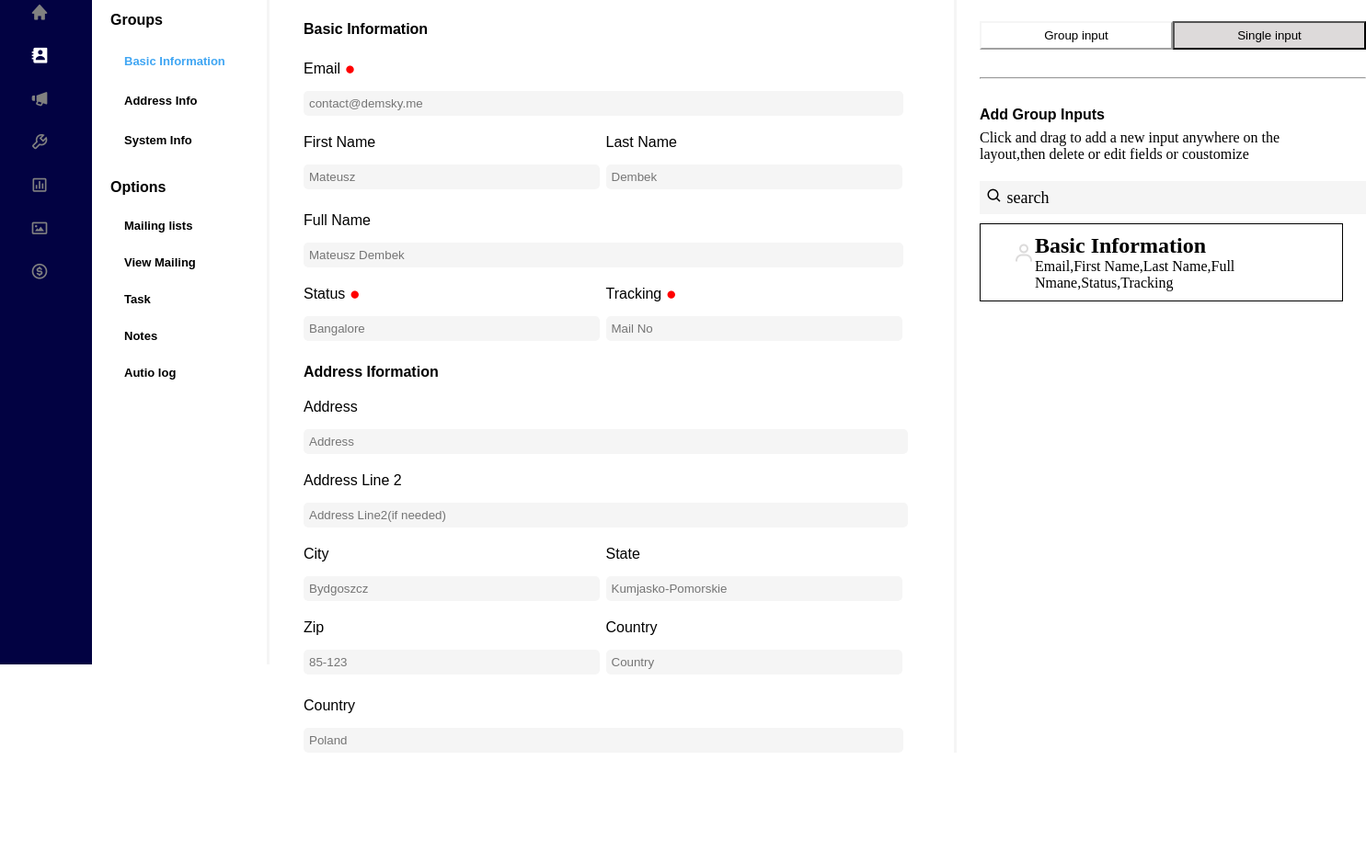
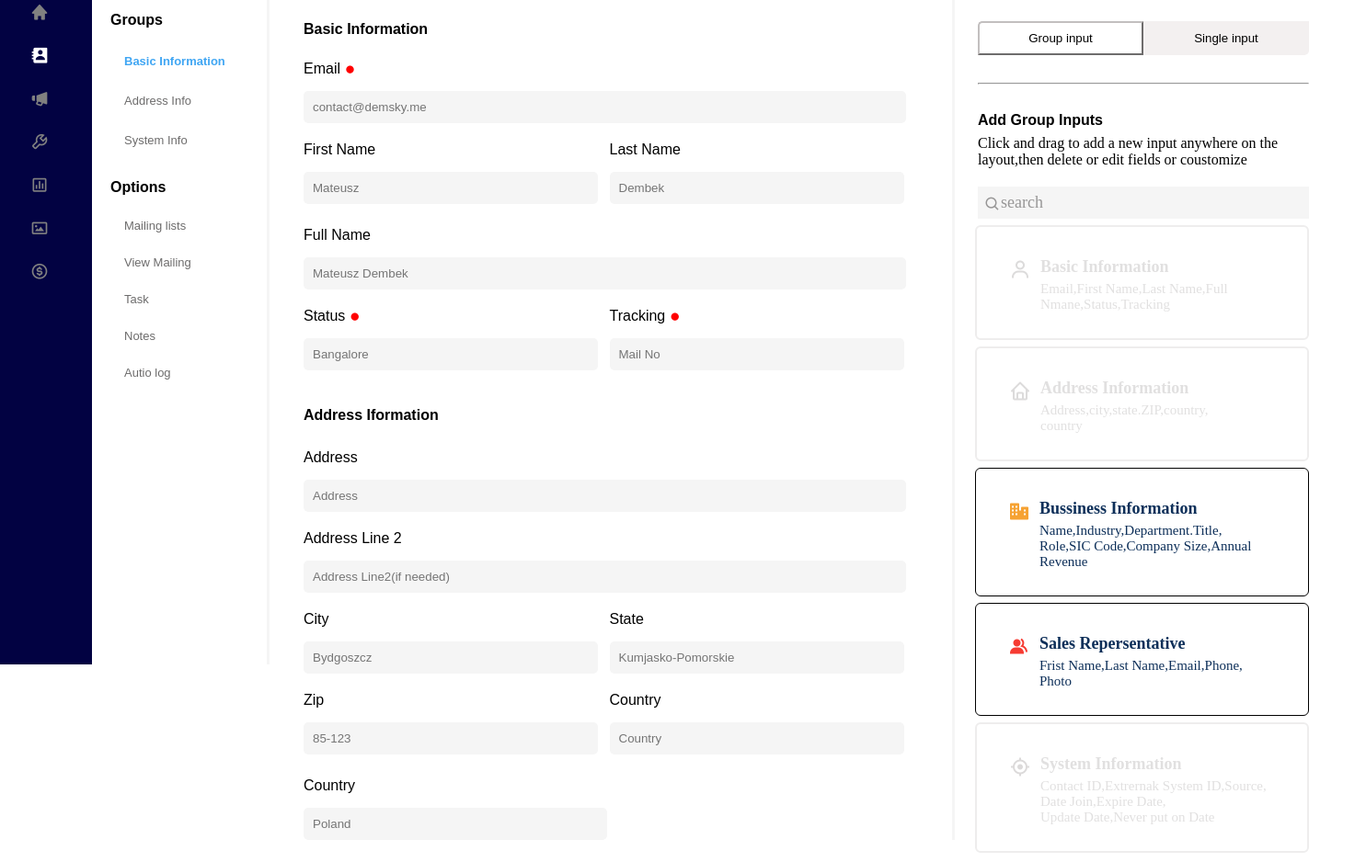
Before and after one commit to ruban-04/css-task-2, a plain HTML site: page index.html in a window 1280 px wide. Shown: the part 77-1015 px from the top of the page at 92% size, 1485 px wide, since content can reach past the window. Before the commit the page ends 896 px from the top, so only its background shows below. Drawn offline with nearby package versions, Linux system fonts and the light colour scheme; a web font is replaced by a local one.

Commit message:
system information

```diff
--- a/index.html
+++ b/index.html
@@ -62,8 +62,8 @@
         <div class="label2">
             <h3 class="status"> Status <i class='bx bxs-circle'></i></h3>
             <h2 class="status"> Tracking <i class='bx bxs-circle'></i></h2>
-            <input type="text" class="bangalore" placeholder="Bangalore">
-            <input type="text" class="bangalore" placeholder="Mail No">
+            <input type="text" class="heading" placeholder="Bangalore">
+            <input type="text" class="heading" placeholder="Mail No">
         </div>
             <h1 class="header">Address Iformation</h1>
             <h2 class="head">Address</h2>
@@ -96,16 +96,43 @@
 <h1 class="line"><hr></h1>
 <h1 class="add-3">Add Group Inputs</h1>
 <p class="para1">Click and drag to add a new input anywhere on the <br>layout,then delete or edit fields or coustomize</p>
-
-<h2 class="searchbar"><i class='bx bx-search'></i>  search</h2>
+    <h2 class="searchbar"> <i class='bx bx-search'></i> search</h2>
 <div class="border1">
     <h2 class="user"><i class='bx bx-user'></i></h2>
     <div class="parahead1">
-        <h2> Basic Information</h2>
-        <p class="para3">Email,First Name,Last Name,Full<br> Nmane,Status,Tracking</p>
+        <h2 class="info1"> Basic Information</h2>
+        <p class="para2">Email,First Name,Last Name,Full<br> Nmane,Status,Tracking</p>
     </div>
-
 </div>
+    <div class="border2">
+        <h2 class="home"><i class='bx bx-home'></i></h2>
+        <div class="parahead2">
+            <h2 class="info2">Address Information</h2>
+            <p class="para3">Address,city,state.ZIP,country,<br>country </p>
+        </div>
+    </div>
+    <div class="border3">
+        <h2 class="company"><i class='bx bxs-business' style='color:#f6a232'  ></i></h2>
+        <div class="parahead3">
+            <h2 class="info3">Bussiness Information</h2>
+            <p class="para4">Name,Industry,Department.Title,<br>Role,SIC Code,Company Size,Annual<br> Revenue</p>
+        </div>
+    </div>
+    <div class="border4">
+        <h2 class="sale"><i class='bx bxs-group' style='color:#f63b32'  ></i></h2>
+        <div class="parahead4">
+            <h2 class="info4">Sales Repersentative</h2>
+            <p class="para5">Frist Name,Last Name,Email,Phone,<br>Photo</p>
+        </div>
+    </div>
+        <div class="border5">
+            <h2 class="system"><i class='bx bx-target-lock' style='color:#dcdada'  ></i></h2>
+            <div class="parahead5">
+                <h2 class="info5">System Information</h2>
+                <p class="para6">Contact ID,Extrernak System ID,Source,<br>Date Join,Expire Date,<br>Update Date,Never put on Date</p>
+            </div>
+        </div>
+    </div>
 
 
 
--- a/style.css
+++ b/style.css
@@ -74,6 +74,8 @@ font-family: "Public Sans", sans-serif;
     font-family: "Public Sans", sans-serif;
     padding-top:28px;
     font-size: 13px;
+    font-weight: normal;
+    color: #6d6c6c;
 }
 .child-uniq{
 font-size: 13px;
@@ -92,6 +94,8 @@ color:rgb(64, 166, 243);
 }
 .child2{
     padding-left: 135px;
+    font-weight: normal;
+    color: #6d6c6c;
     padding-top:25px;
     font-size: 13px;
     font-family: "Public Sans", sans-serif;
@@ -132,9 +136,9 @@ color:rgb(64, 166, 243);
      padding-left: 1px;
 }
 .contact{
-    width:640px;
+    width:635px;
     margin-left: 330px;
-    padding: 6px;
+    padding: 10px;
     margin-top: 15px;
     background:whitesmoke;
     border-radius: 5px;
@@ -144,6 +148,7 @@ color:rgb(64, 166, 243);
     padding-left: 330px;
      font-family: "Public Sans", sans-serif;
      font-size:16px;
+     column-gap:10px;
      padding-top:20px;
      font-weight: normal;
      display: grid;
@@ -155,13 +160,14 @@ color:rgb(64, 166, 243);
     font-size:16px;
 
 }
+
 .nav-name{
     margin-top: 15px;
     background:whitesmoke;
     border-radius: 5px;
     border:none;
-    width:310px;
-    padding: 6px;
+    width:300px;
+    padding: 10px;
 }
 .full{
     padding-left: 330px;
@@ -171,9 +177,9 @@ color:rgb(64, 166, 243);
     padding-top: 25px;
 }
 .dembek{
-    width:640px;
+    width:635px;
     margin-left: 330px;
-    padding: 6px;
+    padding: 10px;
     margin-top: 15px;
     background:whitesmoke;
     border-radius: 5px;
@@ -185,6 +191,7 @@ color:rgb(64, 166, 243);
     font-size:16px;
     padding-top:20px;
     font-weight: normal;
+    column-gap:10px;
     display: grid;
     grid-template-columns: repeat(2,auto);
 }
@@ -198,31 +205,32 @@ color:rgb(64, 166, 243);
     font-size: 10px;
     padding-left: 1px;
 }
-.bangalore{
+.heading{
     margin-top: 15px;
     background:whitesmoke;
     border-radius: 5px;
+    /* column-gap: 10px; */
     border:none;
-    width:310px;
-    padding: 6px;
+    width:300px;
+    padding: 10px;
 }
 .header{
     padding-left: 330px;
     font-family: "Public Sans", sans-serif;
     font-size:16px;
-    padding-top: 25px;
+    padding-top: 40px;
 }
 .head{
     padding-left: 330px;
     font-family: "Public Sans", sans-serif;
     font-size: 16px;
-    padding-top: 20px;
+    padding-top: 28px;
     font-weight:normal ;
 }
 .add-1{
-    width:645px;
+    width:635px;
     margin-left: 330px;
-    padding: 6px;
+    padding: 10px;
     margin-top: 15px;
     background:whitesmoke;
     border-radius: 5px;
@@ -236,9 +244,9 @@ color:rgb(64, 166, 243);
     font-weight:normal ;
 }
 .add-2{
-    width:645px;
+    width:635px;
     margin-left: 330px;
-    padding: 6px;
+    padding: 10px;
     margin-top: 15px;
     background:whitesmoke;
     border-radius: 5px;
@@ -250,6 +258,7 @@ color:rgb(64, 166, 243);
     font-size:16px;
     padding-top:20px;
     font-weight: normal;
+    column-gap:10px;
     display: grid;
     grid-template-columns: repeat(2,auto);
 }
@@ -263,8 +272,9 @@ color:rgb(64, 166, 243);
     background:whitesmoke;
     border-radius: 5px;
     border:none;
-    width:310px;
-    padding: 6px;
+    /* column-gap: 10px; */
+    width:300px;
+    padding: 10px;
 }
 .label4{
     padding-left: 330px;
@@ -272,6 +282,7 @@ color:rgb(64, 166, 243);
     font-size:16px;
     padding-top:20px;
     font-weight: normal;
+    column-gap:10px;
     display: grid;
     grid-template-columns: repeat(2,auto);
 }
@@ -285,8 +296,9 @@ color:rgb(64, 166, 243);
     background:whitesmoke;
     border-radius: 5px;
     border:none;
-    width:310px;
-    padding: 6px;
+    /* column-gap: 10px; */
+    width:300px;
+    padding: 10px;
 }
 .country{
     padding-left: 330px;
@@ -296,32 +308,33 @@ color:rgb(64, 166, 243);
      padding-top: 25px;
 }
 .con2{
-    width:640px;
+    width:310px;
     margin-left: 330px;
-    padding: 6px;
+    padding: 10px;
     margin-top: 15px;
     background:whitesmoke;
     border-radius: 5px;
     border:none;
 }
-.label5{
+/* .label5{
     padding-left: 330px;
     font-family: "Public Sans", sans-serif;
     font-size:16px;
     padding-top:20px;
     font-weight: normal;
     display: grid;
-}
+} */
 .column3{
     display: flex;
 }
 .button1{
-    border-color:whitesmoke;
+    border-color:rgb(194, 191, 191);
+    border-start-start-radius: 5px;
     margin-top:100px;
     margin-left: 25px;
-    padding: 6px;
+    padding: 9px;
     background-color: white;
-    width: 210px;
+    width: 180px;
 }
 .button1:hover{
     background-color: whitesmoke;
@@ -333,8 +346,11 @@ color:rgb(64, 166, 243);
 .button2{
     margin-top:100px;
     padding: 6px;
-    background-color:rgb(221, 218, 218);
-    width: 210px;
+    background-color:rgb(243, 240, 240);
+    width: 180px;
+    border-color:rgb(192, 190, 190);
+    border: 0;
+    border-end-end-radius: 5px;
 }
 .line{
     margin-top: 30px;
@@ -350,18 +366,24 @@ color:rgb(64, 166, 243);
     margin-left: 25px;
     margin-top: 7px;
 }
+
 .searchbar{
     margin-left: 25px;
     margin-top: 20px;
     font-weight: normal;
+    color:rgb(151, 150, 150);
     background-color: whitesmoke;
     font-size: 18px;
     padding: 7px;
+    display: flex;
+}
+.searchbar i{
+   align-self: end;
 }
 
 .user{
     margin-left: 25px;
-    margin-top: 10px;
+    margin-top: 25px;
     color: rgb(220, 219, 219);
 }
 /* .parahead1{
@@ -381,8 +403,148 @@ color:rgb(64, 166, 243);
 /* padding-right:220px; */
 }
 .border1{
+    border-radius: 6px;
     padding: 10px;
-    border: 1px solid black;
-    margin: 10px 25px;
+    border: 2px solid rgb(238, 237, 237);
+    margin-top: 7px;
+    margin-left:22px;
     display: flex;
 }
+.info1{
+padding-left: 10px;
+padding-top: 5px;
+color: rgb(225, 224, 224);
+font-size: 18px;
+margin-top: 18px;
+
+}
+.para2{
+    padding-left: 10px;
+padding-top: 5px;
+color: rgb(225, 224, 224);
+font-size: 15px;
+font-weight: normal;
+line-height: px;
+margin-bottom: 18px;
+}
+.border2{
+    border-radius: 6px;
+    padding: 10px;
+    border: 2px solid rgb(238, 237, 237);
+    margin-top: 7px;
+    margin-left:22px;
+    display: flex;
+}
+.home{
+    margin-left: 25px;
+    margin-top: 25px;
+    color: rgb(220, 219, 219);
+}
+.info2{
+padding-left: 10px;
+padding-top: 5px;
+color: rgb(225, 224, 224);
+font-size: 18px;
+margin-top: 18px;
+
+}
+.para3{
+    padding-left: 10px;
+padding-top: 5px;
+color: rgb(225, 224, 224);
+font-size: 15px;
+font-weight: normal;
+line-height: px;
+margin-bottom: 18px;
+}
+.border3{
+    border-radius: 6px;
+    padding: 10px;
+    border: 1.5px solid black;
+    margin-top: 7px;
+    margin-left:22px;
+    display: flex;
+}
+.company{
+    margin-left: 25px;
+    margin-top: 25px;
+    color:black;
+}
+.info3{
+padding-left: 10px;
+padding-top: 5px;
+color: rgb(13, 47, 89);
+font-size: 18px;
+margin-top: 18px;
+
+}
+.para4{
+    padding-left: 10px;
+padding-top: 5px;
+color: rgb(13, 47, 89);
+font-size: 15px;
+font-weight: normal;
+line-height: px;
+margin-bottom: 18px;
+}
+.border4{
+    border-radius: 6px;
+    padding: 10px;
+    border: 1.5px solid black;
+    margin-top: 7px;
+    margin-left:22px;
+    display: flex;
+}
+.sale{
+    margin-left: 25px;
+    margin-top: 25px;
+    color:black;
+}
+.info4{
+padding-left: 10px;
+padding-top: 5px;
+color: rgb(13, 47, 89);
+font-size: 18px;
+margin-top: 18px;
+
+}
+.para5{
+    padding-left: 10px;
+padding-top: 5px;
+font-size: 15px;
+color: rgb(13, 47, 89);
+font-weight: normal;
+line-height: px;
+margin-bottom: 18px;
+}
+.border5{
+    border-radius: 6px;
+    padding: 10px;
+    border: 2px solid rgb(238, 237, 237);
+    margin-top: 7px;
+    margin-left:22px;
+    display: flex;
+    margin-bottom: 10px;
+}
+.system{
+    margin-left: 25px;
+    margin-top: 25px;
+    color: rgb(220, 219, 219);
+}
+.info5{
+padding-left: 10px;
+padding-top: 5px;
+color: rgb(225, 224, 224);
+font-size: 18px;
+margin-top: 18px;
+
+}
+.para6{
+    padding-left: 10px;
+padding-top: 5px;
+color: rgb(225, 224, 224);
+font-size: 15px;
+font-weight: normal;
+line-height: px;
+margin-bottom: 18px;
+}
```
